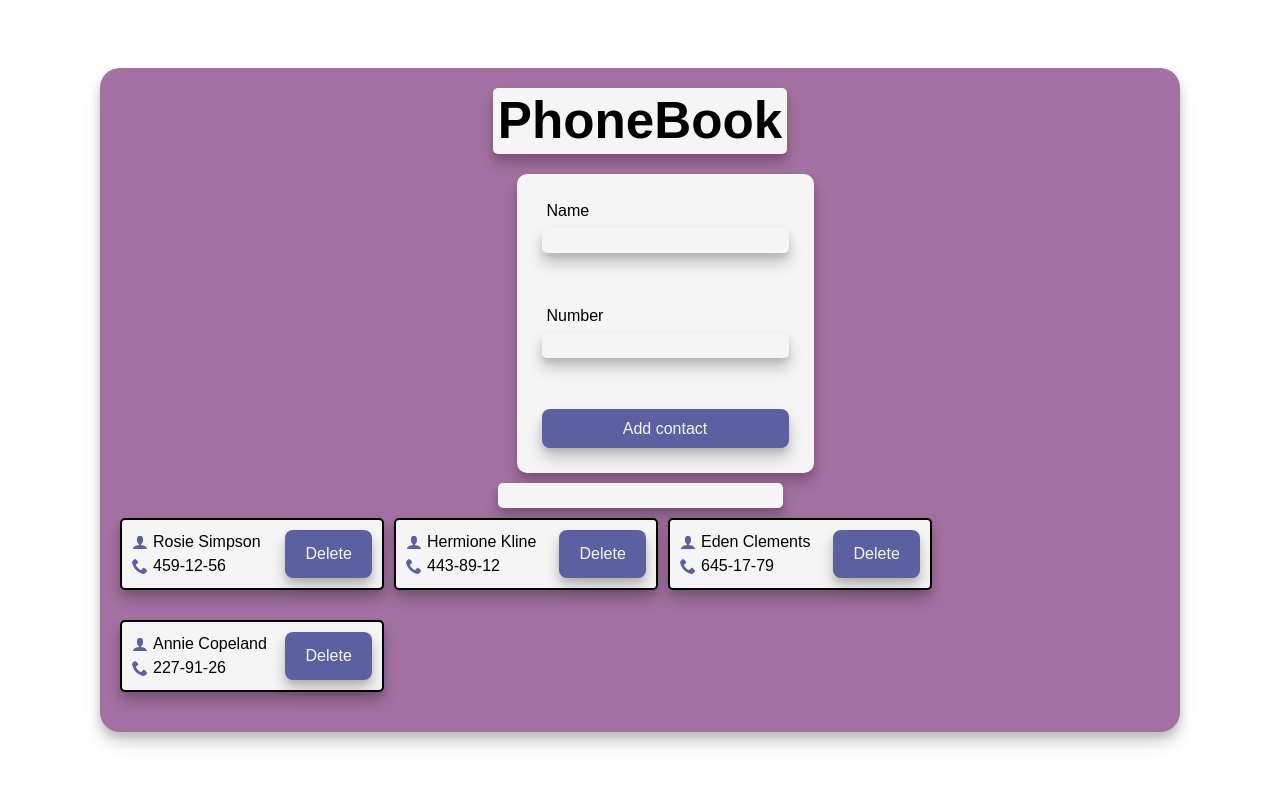
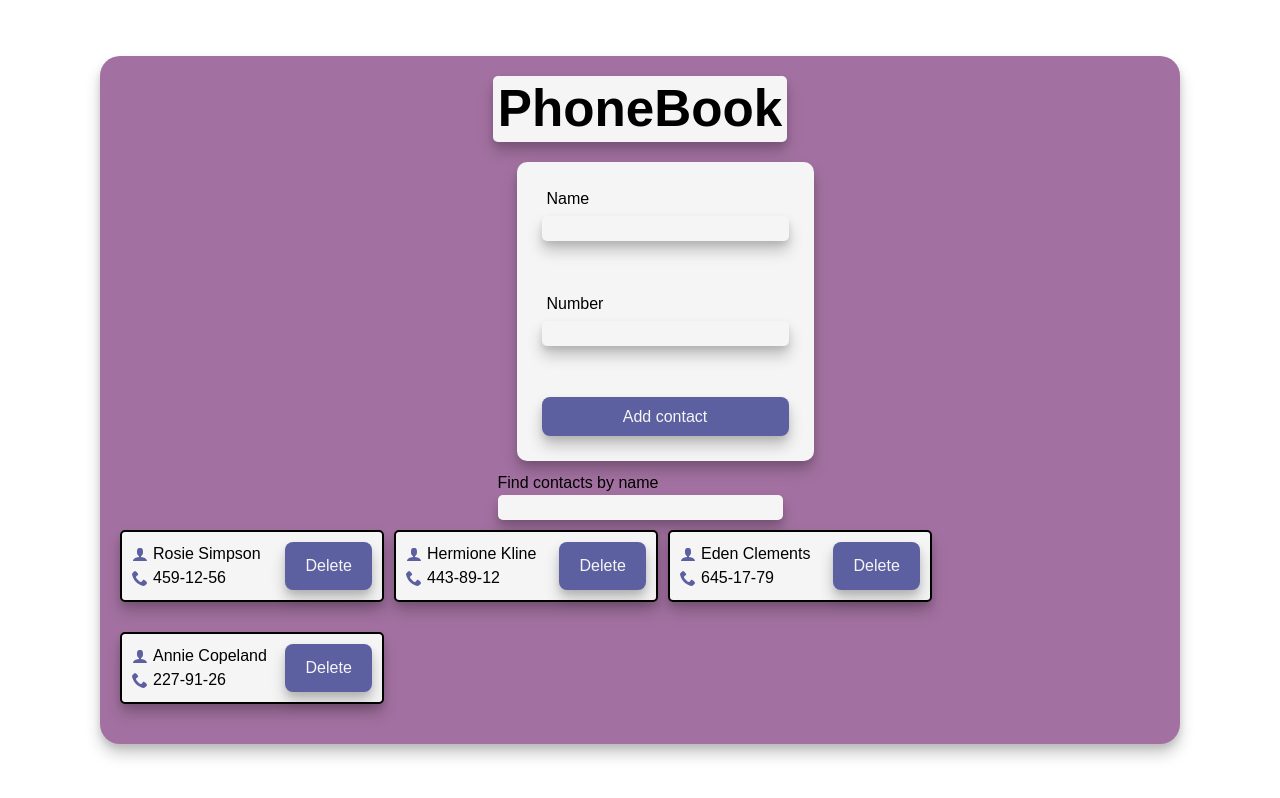
Before and after one commit to svitlanasvitlyk/goit-react-hw-03, a React (Vite) app: page / in a window 1280 px wide. Built offline with nearby package versions, Linux system fonts and the light colour scheme.

Commit message:
update searchbox

```diff
--- a/src/components/SearchBox/SearchBox.jsx
+++ b/src/components/SearchBox/SearchBox.jsx
@@ -3,6 +3,7 @@ import s from "./SearchBox.module.css";
 const SearchBox = ({ filter, onFilter }) => {
   return (
     <div className={s.container}>
+      <p>Find contacts by name</p>
       <input
         value={filter}
         onChange={(e) => onFilter(e.target.value)}
```
